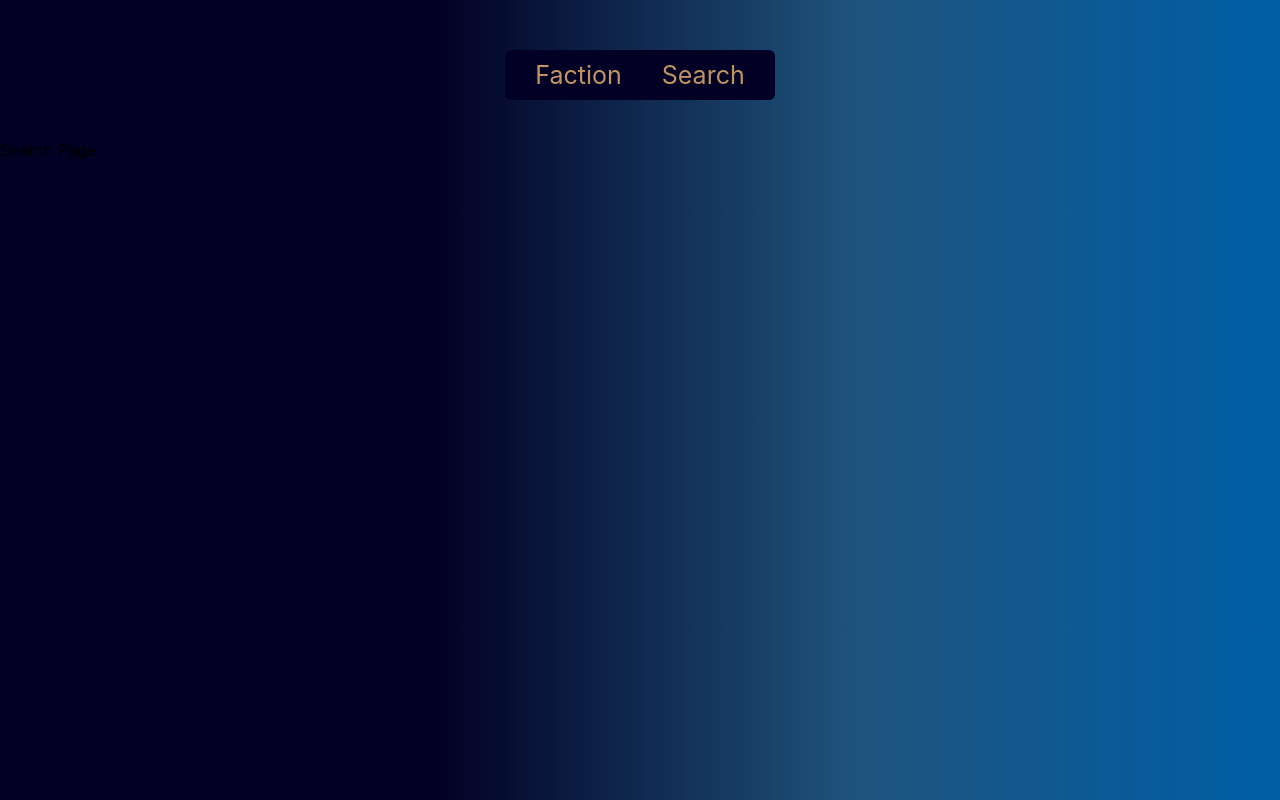
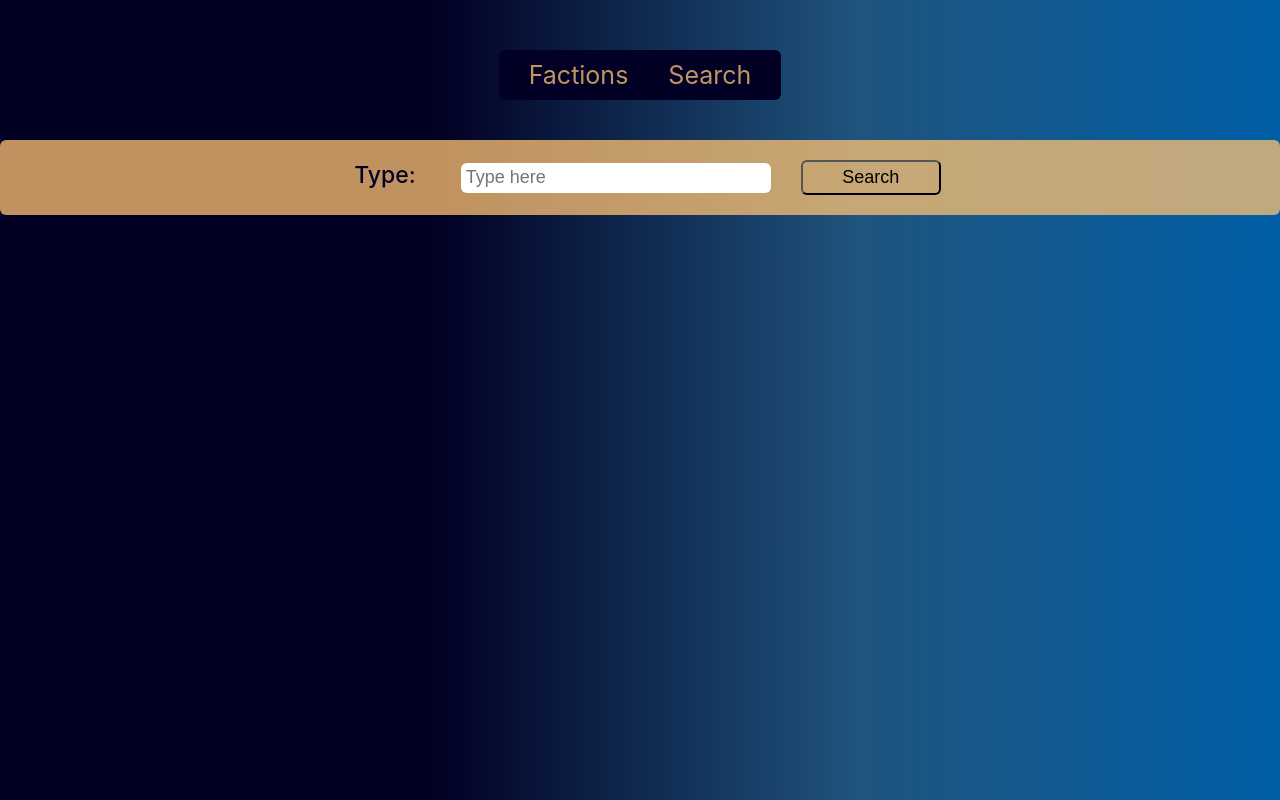
Before and after one commit to AnzhelaMartsinovich/EVA-app, a React (Create React App) app: page /search in a window 1280 px wide. Built offline with nearby package versions, Linux system fonts and the light colour scheme.

Commit message:
Add dropdown

```diff
--- a/src/components/common/header/Header.style.ts
+++ b/src/components/common/header/Header.style.ts
@@ -3,10 +3,9 @@ import { Link } from 'react-router-dom';
 
 export const HeaderContainer = styled.div`
   margin: 0 auto 40px auto;
-  width: 250px;
+  width: max-content;
   padding: 10px;
   text-align: center;
-  color: wheat;
   background-color: ${theme.colors.darkBlue};
   border-radius: 6px;
 `;
--- a/src/components/common/header/Header.tsx
+++ b/src/components/common/header/Header.tsx
@@ -4,7 +4,7 @@ import { HeaderContainer, HeaderLink } from './Header.style';
 
 export const Header: FC = () => (
   <HeaderContainer>
-    <HeaderLink to='/'>Faction</HeaderLink>
+    <HeaderLink to='/'>Factions</HeaderLink>
     <HeaderLink to='/search'>Search</HeaderLink>
   </HeaderContainer>
 );
--- /dev/null
+++ b/src/components/dropdown/Dropdowm.interface.ts
@@ -0,0 +1,3 @@
+export interface DropdownContentProps {
+  open: boolean;
+}
--- /dev/null
+++ b/src/components/dropdown/Dropdown.style.ts
@@ -0,0 +1,42 @@
+import { styled, theme } from 'theme';
+import { DropdownContentProps } from './Dropdowm.interface';
+
+export const DropdownContainer = styled.div`
+  position: relative;
+  display: inline-block;
+`;
+
+export const DropdownText = styled.div`
+  position: relative;
+  padding: 0 15px;
+  display: inline-block;
+  font-size: 23px;
+  font-weight: 500;
+  color: ${theme.colors.darkBlue};
+
+  &:hover {
+    cursor: pointer;
+    color: ${theme.colors.blue};
+  }
+`;
+
+export const DropdownContent = styled.div<DropdownContentProps>`
+  position: absolute;
+  display: ${({ open }) => (open ? 'block' : 'none')};
+  z-index: 1;
+  top: 45px;
+  padding: 12px 16px;
+  width: 100%;
+  background-color: ${theme.colors.darkOrange};
+  border-radius: 3px;
+  font-size: 18px;
+  font-weight: 100;
+  color: ${theme.colors.black};
+`;
+
+export const DropdownItem = styled.p`
+  &:hover {
+    cursor: pointer;
+    color: ${theme.colors.lightBlue};
+  }
+`;
--- /dev/null
+++ b/src/components/dropdown/Dropdown.tsx
@@ -0,0 +1,26 @@
+import React, { FC, useState } from 'react';
+
+import {
+  DropdownContainer,
+  DropdownText,
+  DropdownContent,
+  DropdownItem,
+} from './Dropdown.style';
+
+export const Dropdown: FC = () => {
+  const [open, setOpen] = useState(false);
+
+  const handleClick = () => {
+    setOpen(!open);
+  };
+
+  return (
+    <DropdownContainer onClick={handleClick}>
+      <DropdownText> Type: </DropdownText>
+      <DropdownContent open={open}>
+        <DropdownItem>Item 1</DropdownItem>
+        <DropdownItem>Item 2</DropdownItem>
+      </DropdownContent>
+    </DropdownContainer>
+  );
+};
--- a/src/pages/mainPage/MainPage.style.ts
+++ b/src/pages/mainPage/MainPage.style.ts
@@ -1,9 +1,8 @@
-import { styled, theme } from 'theme';
+import { styled } from 'theme';
+import { MainContainer } from 'utils/commonStyles.style';
 
 export const MainPageContainer = styled.div`
-  padding: 20px;
-  background-color: ${theme.colors.orange + 'bf'};
-  border-radius: 6px;
+  ${MainContainer};
 `;
 
 export const FactionCards = styled.div`
--- a/src/pages/searchPage/SearchPage.style.ts
+++ b/src/pages/searchPage/SearchPage.style.ts
@@ -1,3 +1,36 @@
-import { styled } from 'theme';
+import { styled, theme } from 'theme';
 
-export const SearchPageContainer = styled.div``;
+import { MainContainer } from 'utils/commonStyles.style';
+
+export const SearchPageContainer = styled.div`
+  ${MainContainer};
+`;
+
+export const SearchContent = styled.form`
+  width: max-content;
+  margin: 0 auto;
+`;
+
+export const Input = styled.input`
+  width: 300px;
+  margin: 0 30px;
+  padding: 5px;
+  height: 20px;
+  font-size: 18px;
+  border-radius: 6px;
+  border: none;
+  outline: none;
+`;
+
+export const SearchBtn = styled.button`
+  padding: 5px 10px;
+  font-size: 18px;
+  background-color: transparent;
+  border-radius: 6px;
+  width: 140px;
+
+  &:hover {
+    cursor: pointer;
+    color: ${theme.colors.lightBlue};
+  }
+`;
--- a/src/pages/searchPage/SearchPage.tsx
+++ b/src/pages/searchPage/SearchPage.tsx
@@ -1,7 +1,20 @@
 import React, { FC } from 'react';
 
-import { SearchPageContainer } from './SearchPage.style';
+import { Dropdown } from 'components/dropdown/Dropdown';
+
+import {
+  SearchPageContainer,
+  SearchContent,
+  Input,
+  SearchBtn,
+} from './SearchPage.style';
 
 export const SearchPage: FC = () => (
-  <SearchPageContainer>Search Page</SearchPageContainer>
+  <SearchPageContainer>
+    <SearchContent>
+      <Dropdown />
+      <Input name='search-input' placeholder='Type here' />
+      <SearchBtn type='submit'>Search</SearchBtn>
+    </SearchContent>
+  </SearchPageContainer>
 );
--- /dev/null
+++ b/src/utils/commonStyles.style.ts
@@ -0,0 +1,7 @@
+import { theme } from 'theme';
+
+export const MainContainer = `
+    padding: 20px;
+    background-color: ${theme.colors.orange + 'bf'};
+    border-radius: 6px;
+`;
```
